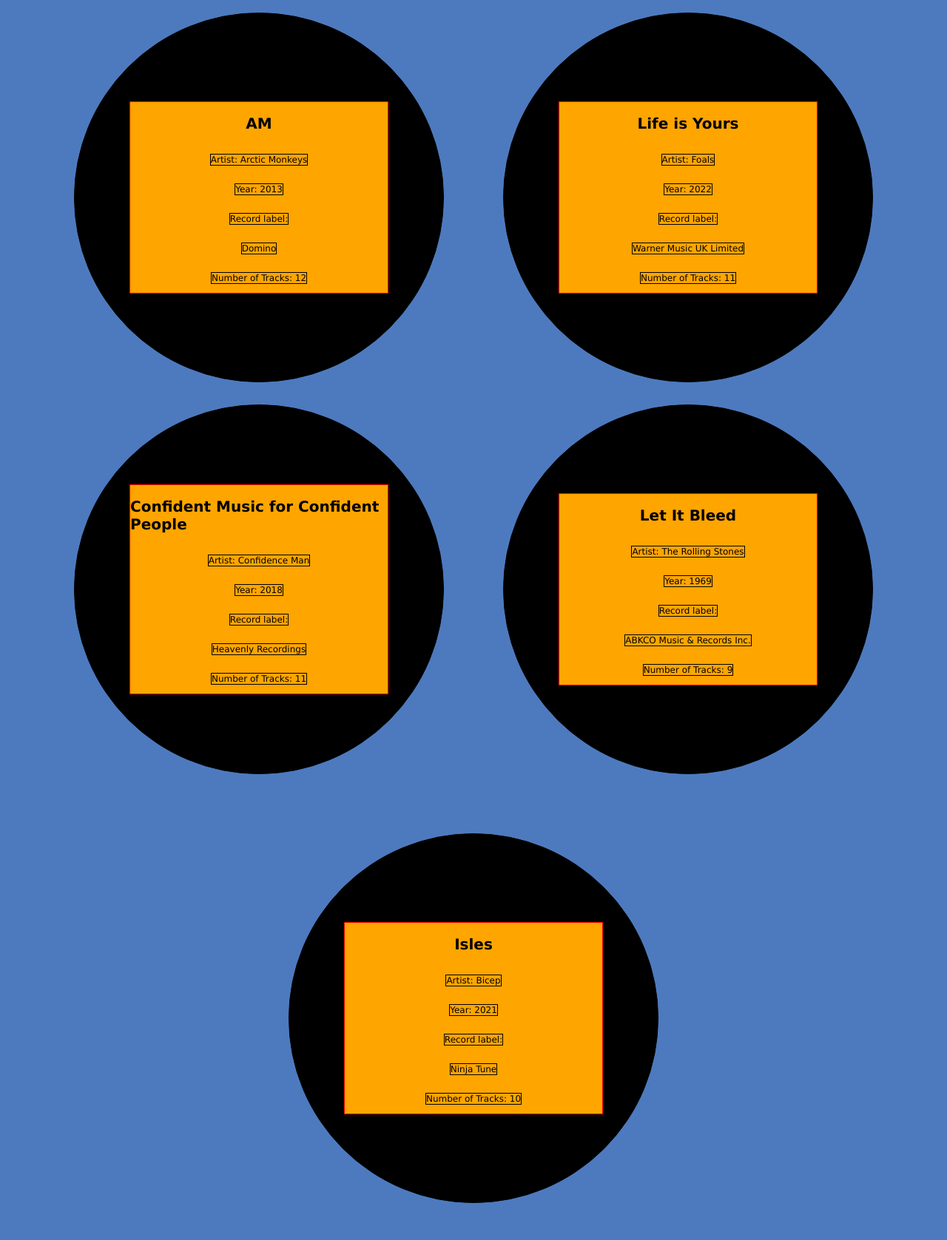
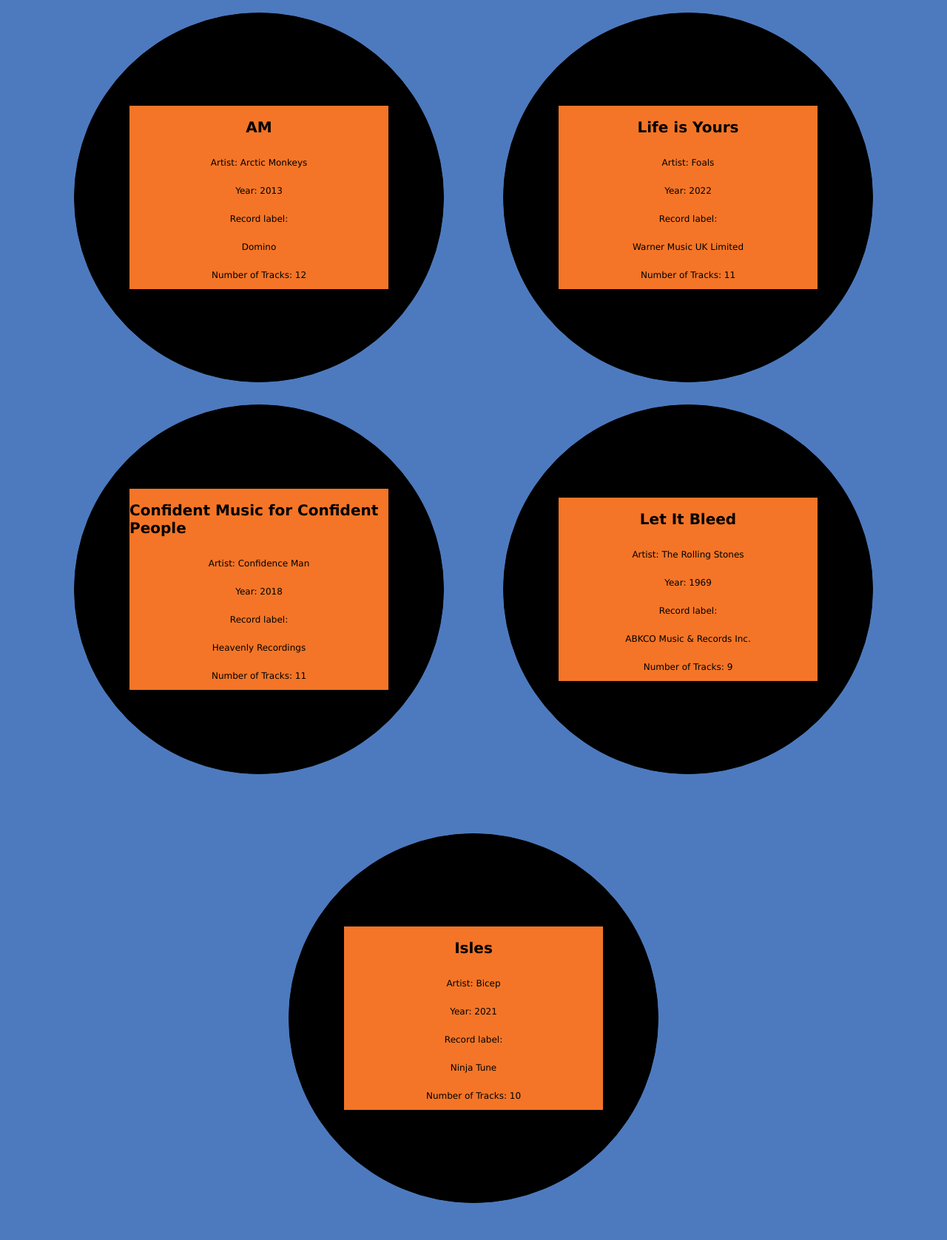
Before and after one commit to MrTKetchup/collection_app, a PHP site: page / in a window 1280 px wide. Shown: the part 83-1760 px from the top of the page at 74% size. Run offline with PHP 8.4, Linux system fonts and the light colour scheme; data comes from the database, SQL or seed files in the repository.

Commit message:
padding removed from circle class as not in use

```diff
--- a/src/style.css
+++ b/src/style.css
@@ -40,19 +40,17 @@ header h1 {
     height: 350px;
     border-radius: 50%;
     background-color: black;
-    margin: 40px;
-    padding-top: 200px;
-    padding-bottom: 200px;
-    padding-left: 50px;
-    padding-right: 50px;
+    margin-top: 40px;
+    margin-bottom: 40px;
+    margin-left: auto;
+    margin-right: auto;
     position: sticky;
     top: 100px;
 }
 
 .card {
     background-color: #53A5C9;
-    min-width: 100px;
-    max-width: 100px;
+    width: 200px;
     margin: 20px;
 }
 
@@ -61,10 +59,9 @@ header h1 {
     flex-direction: column;
     align-items: center;
     flex-wrap: wrap;
-    background-color: orange;
+    background-color: #f47527;
     font-size: 1.2rem;
     color: black;
-    border: red solid 1px;
 }
 
 .card-heading {
@@ -73,7 +70,6 @@ header h1 {
 
 .card-stat {
     max-width: 150px;
-    border: solid black 1px;
 }
 
 @media screen and (min-width:600px) {
@@ -81,10 +77,6 @@ header h1 {
         width: 500px;
         height: 500px;
         margin: 40px;
-        padding-top: 200px;
-        padding-bottom: 200px;
-        padding-left: 50px;
-        padding-right: 50px;
         position: sticky;
         top: 100px;
     }
```
